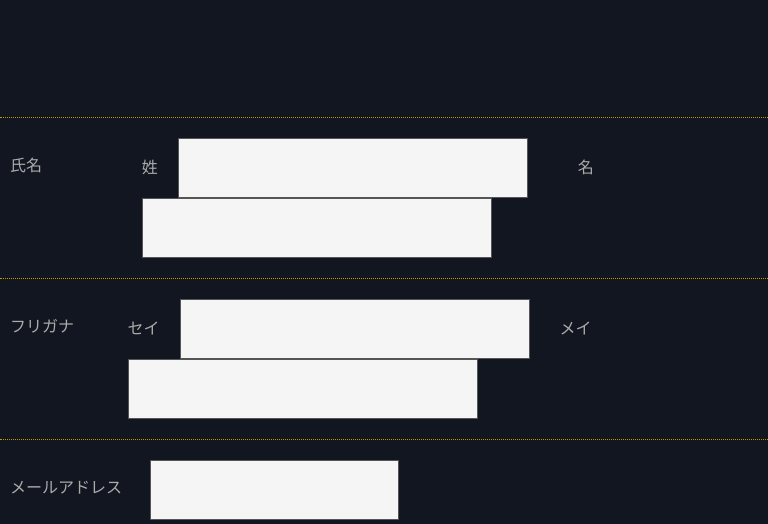
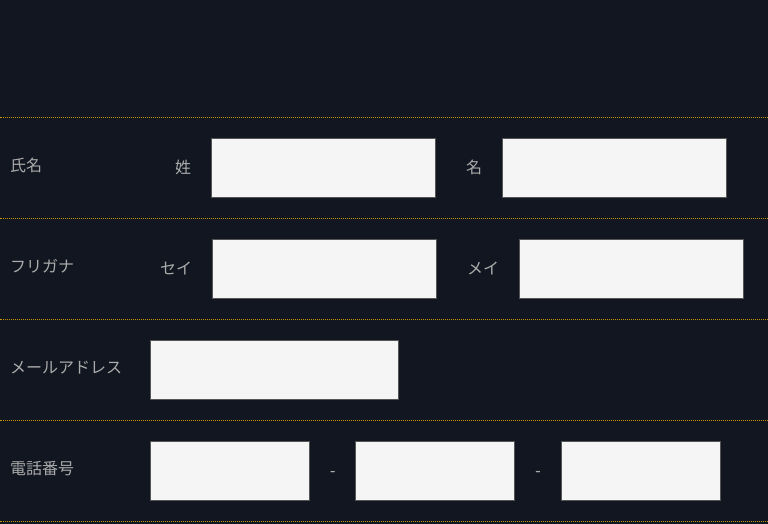
Before and after one commit to ram8500/Harrier-contact, a plain HTML site: page index.html in a window 768 px wide. Shown: the part 303-827 px from the top of the page. Drawn offline with Linux system fonts and the light colour scheme.

Commit message:
Update style.css

```diff
--- a/style.css
+++ b/style.css
@@ -116,7 +116,6 @@ footer ul li {
 .form dl {
   display: flex;
   padding: 20px 0;
-  /* border-bottom: 1px dotted #676767; */
   border-bottom: 1px dotted #c69504;
 }
 .form dl:first-of-type {
@@ -383,4 +382,19 @@ footer ul li {
 .form dl.multi-text dd textarea {
   width: 500px;
 }
+.form dl.name dd input:first-of-type {
+    margin: 0 30px 0 0;
 }
+.form dl.name dd input {
+    width: 225px;
+}
+.form dl.furigana dd input {
+    width: 225px;
+}
+.form dl. dd input {
+    width: 170px;
+}
+.form dl.tel dd input {
+    width: 160px;
+}
+}
```
